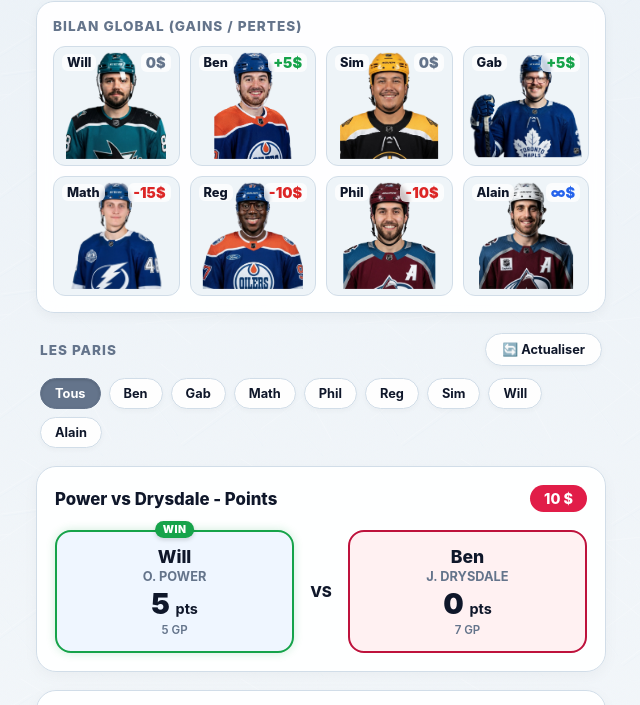
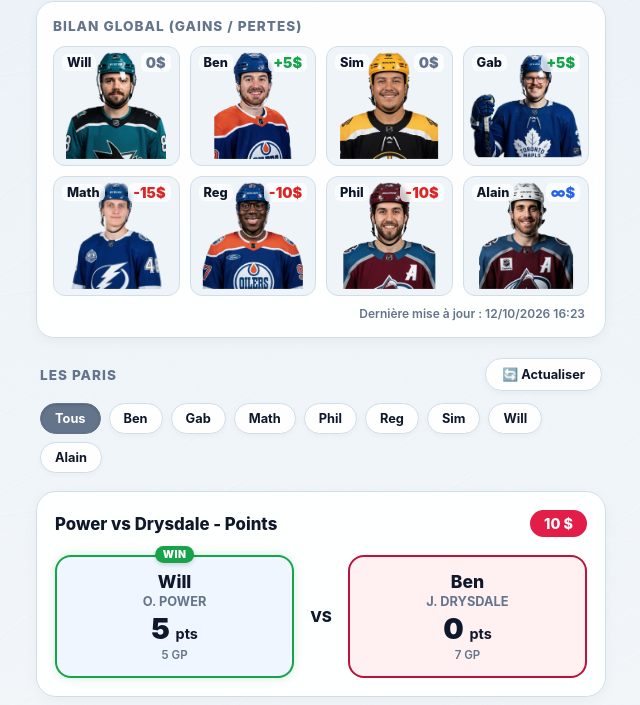
Before and after one commit to bath-ieu/NHL-Bet-2k27, a plain HTML site: page index.html in a window 1280 px wide. Shown: the part 86-791 px from the top of the page, without its empty margins (319-959 px from the left). Drawn offline with Linux system fonts and the light colour scheme.

Commit message:
Add last updated text for stats display
Added a last updated text element to display the last modification time of the stats.

```diff
--- a/index.html
+++ b/index.html
@@ -109,7 +109,17 @@
       display: grid;
       grid-template-columns: repeat(auto-fit, minmax(115px, 1fr));
       gap: 10px;
+      margin-bottom: 10px;
     }
+
+    .last-updated-text {
+      font-size: 0.75rem;
+      color: var(--text-muted);
+      text-align: right;
+      font-weight: 600;
+      padding-right: 4px;
+    }
+
     .user-pill {
       background: rgba(235, 242, 247, 0.85);
       border-radius: 12px;
@@ -481,6 +491,7 @@
   <div class="leaderboard-card">
     <div class="leaderboard-title">Bilan global (Gains / Pertes)</div>
     <div class="leaderboard-grid" id="leaderboard"></div>
+    <div class="last-updated-text" id="last-updated">Dernière mise à jour : Chargement...</div>
   </div>
 
   <div class="section-header">
@@ -710,6 +721,7 @@
 
     const playerStats = {};
     let currentFilter = 'Tous';
+    let lastStatsUpdate = null;
 
     function getPlayerStat(pid) {
       const st = playerStats[pid];
@@ -776,11 +788,20 @@
       try {
         const res = await fetch(`./stats.json?t=${Date.now()}`);
         if (res.ok) {
+          // Récupérer l'heure de modification du fichier via les en-têtes ou l'objet json si disponible
+          const lastModified = res.headers.get("last-modified");
+          if (lastModified) {
+            lastStatsUpdate = new Date(lastModified);
+          } else {
+            lastStatsUpdate = new Date();
+          }
+
           const data = await res.json();
           Object.assign(playerStats, data);
         }
       } catch (err) {
         console.error("Erreur lors de la lecture des statistiques :", err);
+        lastStatsUpdate = new Date();
       } finally {
         renderApp();
         if (btn) btn.innerText = "🔄 Actualiser";
@@ -1094,6 +1115,15 @@
           </div>
         `;
       });
+
+      // Mettre à jour l'affichage de la date et l'heure
+      const lastUpdatedEl = document.getElementById("last-updated");
+      if (lastStatsUpdate) {
+        const options = { year: 'numeric', month: '2-digit', day: '2-digit', hour: '2-digit', minute: '2-digit' };
+        lastUpdatedEl.innerText = `Dernière mise à jour : ${lastStatsUpdate.toLocaleDateString('fr-FR', options)}`;
+      } else {
+        lastUpdatedEl.innerText = "Dernière mise à jour : Inconnue";
+      }
     }
 
     fetchLiveStats();
```
